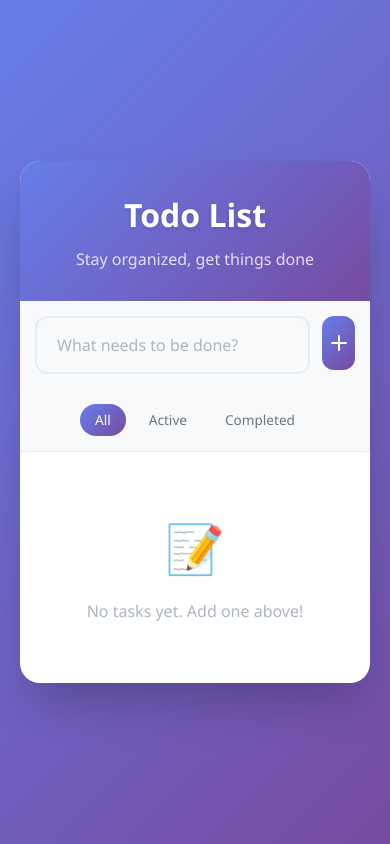
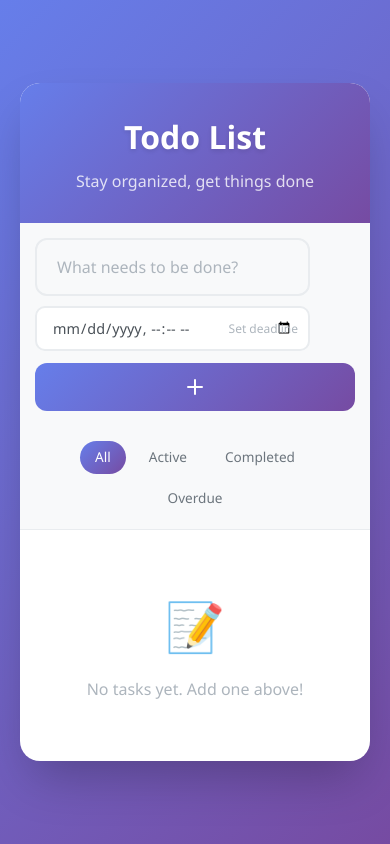
Before and after one commit to ayeshlakshan35/cicd_pipeline_PRACTICE, a React (Vite) app: page / in a window 390 px wide. Built offline with nearby package versions, Linux system fonts and the light colour scheme.

Commit message:
update todo

```diff
--- a/src/App.css
+++ b/src/App.css
@@ -50,10 +50,18 @@
   padding: 20px;
   gap: 12px;
   background: #f8f9fa;
+  align-items: flex-start;
+}
+
+.form-inputs {
+  flex: 1;
+  display: flex;
+  flex-direction: column;
+  gap: 10px;
 }
 
 .todo-input {
-  flex: 1;
+  width: 100%;
   padding: 15px 20px;
   border: 2px solid #e9ecef;
   border-radius: 12px;
@@ -71,9 +79,41 @@
   color: #adb5bd;
 }
 
+.deadline-input-wrapper {
+  position: relative;
+  display: flex;
+  align-items: center;
+}
+
+.deadline-input {
+  width: 100%;
+  padding: 10px 15px;
+  border: 2px solid #e9ecef;
+  border-radius: 10px;
+  font-size: 0.9rem;
+  color: #495057;
+  background: white;
+  transition: all 0.3s ease;
+  outline: none;
+}
+
+.deadline-input:focus {
+  border-color: #667eea;
+  box-shadow: 0 0 0 4px rgba(102, 126, 234, 0.1);
+}
+
+.deadline-label {
+  position: absolute;
+  right: 12px;
+  font-size: 0.75rem;
+  color: #adb5bd;
+  pointer-events: none;
+}
+
 .add-btn {
   width: 54px;
   height: 54px;
+  min-width: 54px;
   border: none;
   border-radius: 12px;
   background: linear-gradient(135deg, #667eea 0%, #764ba2 100%);
@@ -83,6 +123,8 @@
   align-items: center;
   justify-content: center;
   transition: all 0.3s ease;
+  align-self: flex-start;
+  margin-top: 0;
 }
 
 .add-btn:hover {
@@ -122,6 +164,15 @@
 .filter-btn.active {
   background: linear-gradient(135deg, #667eea 0%, #764ba2 100%);
   color: white;
+}
+
+.overdue-badge {
+  background: #e74c3c;
+  color: white;
+  font-size: 0.7rem;
+  padding: 2px 6px;
+  border-radius: 10px;
+  margin-left: 5px;
 }
 
 .todo-list {
@@ -168,9 +219,49 @@
   background: #f8f9fa;
 }
 
+/* Completed task - Green theme */
+.todo-item.completed {
+  background: linear-gradient(135deg, rgba(39, 174, 96, 0.08) 0%, rgba(46, 204, 113, 0.08) 100%);
+  border-left: 4px solid #27ae60;
+}
+
 .todo-item.completed .todo-text {
   text-decoration: line-through;
-  color: #adb5bd;
+  color: #27ae60;
+}
+
+.todo-item.completed .checkmark.completed {
+  background: linear-gradient(135deg, #27ae60 0%, #2ecc71 100%);
+  border-color: transparent;
+}
+
+/* Overdue task - Red theme */
+.todo-item.overdue {
+  background: linear-gradient(135deg, rgba(231, 76, 60, 0.08) 0%, rgba(192, 57, 43, 0.08) 100%);
+  border-left: 4px solid #e74c3c;
+  animation: pulse 2s infinite;
+}
+
+@keyframes pulse {
+  0%, 100% {
+    box-shadow: 0 0 0 0 rgba(231, 76, 60, 0);
+  }
+  50% {
+    box-shadow: 0 0 0 4px rgba(231, 76, 60, 0.1);
+  }
+}
+
+.todo-item.overdue .todo-text {
+  color: #c0392b;
+}
+
+.todo-item.overdue .checkmark.overdue {
+  border-color: #e74c3c;
+}
+
+/* Active task - Default theme */
+.todo-item.active {
+  border-left: 4px solid transparent;
 }
 
 .checkbox-container {
@@ -215,14 +306,67 @@
   font-weight: bold;
 }
 
+.todo-content {
+  flex: 1;
+  display: flex;
+  flex-direction: column;
+  gap: 4px;
+}
+
 .todo-text {
-  flex: 1;
   font-size: 1rem;
   color: #343a40;
   word-break: break-word;
 }
 
-.delete-btn {
+.todo-deadline {
+  display: flex;
+  align-items: center;
+  gap: 6px;
+  font-size: 0.8rem;
+  color: #6c757d;
+}
+
+.todo-deadline.completed {
+  color: #27ae60;
+}
+
+.todo-deadline.overdue {
+  color: #e74c3c;
+  font-weight: 500;
+}
+
+.todo-deadline svg {
+  flex-shrink: 0;
+}
+
+.deadline-text {
+  opacity: 0.8;
+}
+
+.time-remaining {
+  background: rgba(0, 0, 0, 0.05);
+  padding: 2px 8px;
+  border-radius: 10px;
+  font-weight: 500;
+}
+
+.todo-deadline.overdue .time-remaining {
+  background: rgba(231, 76, 60, 0.15);
+  color: #c0392b;
+}
+
+.todo-deadline.completed .time-remaining {
+  background: rgba(39, 174, 96, 0.15);
+  color: #27ae60;
+}
+
+.
+
+.overdue-text {
+  color: #e74c3c;
+  font-weight: 500;
+}delete-btn {
   background: none;
   border: none;
   color: #dee2e6;
@@ -296,6 +440,12 @@
 
   .todo-form {
     padding: 15px;
+    flex-direction: column;
+  }
+
+  .add-btn {
+    width: 100%;
+    height: 48px;
   }
 
   .filter-buttons {
@@ -306,4 +456,8 @@
     padding: 6px 15px;
     font-size: 0.85rem;
   }
+
+  .todo-deadline {
+    flex-wrap: wrap;
+  }
 }
--- a/src/App.jsx
+++ b/src/App.jsx
@@ -1,10 +1,25 @@
-import React, { useState } from 'react'
+import React, { useState, useEffect } from 'react'
 import './App.css'
 
 function App() {
   const [todos, setTodos] = useState([])
   const [inputValue, setInputValue] = useState('')
+  const [deadline, setDeadline] = useState('')
   const [filter, setFilter] = useState('all')
+  const [currentTime, setCurrentTime] = useState(new Date())
+
+  // Update current time every second to check deadlines
+  useEffect(() => {
+    const timer = setInterval(() => {
+      setCurrentTime(new Date())
+    }, 1000)
+    return () => clearInterval(timer)
+  }, [])
+
+  const isOverdue = (todo) => {
+    if (!todo.deadline || todo.completed) return false
+    return new Date(todo.deadline) < currentTime
+  }
 
   const addTodo = (e) => {
     e.preventDefault()
@@ -14,10 +29,12 @@ function App() {
         {
           id: Date.now(),
           text: inputValue.trim(),
-          completed: false
+          completed: false,
+          deadline: deadline || null
         }
       ])
       setInputValue('')
+      setDeadline('')
     }
   }
 
@@ -35,13 +52,46 @@ function App() {
     setTodos(todos.filter(todo => !todo.completed))
   }
 
+  const getTimeRemaining = (deadline) => {
+    if (!deadline) return null
+    const diff = new Date(deadline) - currentTime
+    if (diff < 0) return 'Overdue'
+
+    const days = Math.floor(diff / (1000 * 60 * 60 * 24))
+    const hours = Math.floor((diff % (1000 * 60 * 60 * 24)) / (1000 * 60 * 60))
+    const minutes = Math.floor((diff % (1000 * 60 * 60)) / (1000 * 60))
+
+    if (days > 0) return `${days}d ${hours}h left`
+    if (hours > 0) return `${hours}h ${minutes}m left`
+    return `${minutes}m left`
+  }
+
+  const formatDeadline = (deadline) => {
+    if (!deadline) return ''
+    const date = new Date(deadline)
+    return date.toLocaleString('en-US', {
+      month: 'short',
+      day: 'numeric',
+      hour: '2-digit',
+      minute: '2-digit'
+    })
+  }
+
   const filteredTodos = todos.filter(todo => {
     if (filter === 'active') return !todo.completed
     if (filter === 'completed') return todo.completed
+    if (filter === 'overdue') return isOverdue(todo)
     return true
   })
 
   const remainingCount = todos.filter(todo => !todo.completed).length
+  const overdueCount = todos.filter(todo => isOverdue(todo)).length
+
+  const getTodoStatus = (todo) => {
+    if (todo.completed) return 'completed'
+    if (isOverdue(todo)) return 'overdue'
+    return 'active'
+  }
 
   return (
     <div className="app-container">
@@ -52,6 +102,7 @@ function App() {
         </header>
 
         <form onSubmit={addTodo} className="todo-form">
+          <div className="form-inputs">
             <input
               type="text"
               value={inputValue}
@@ -59,6 +110,16 @@ function App() {
               placeholder="What needs to be done?"
               className="todo-input"
             />
+            <div className="deadline-input-wrapper">
+              <input
+                type="datetime-local"
+                value={deadline}
+                onChange={(e) => setDeadline(e.target.value)}
+                className="deadline-input"
+              />
+              <span className="deadline-label">Set deadline</span>
+            </div>
+          </div>
           <button type="submit" className="add-btn">
             <svg xmlns="http://www.w3.org/2000/svg" width="24" height="24" viewBox="0 0 24 24" fill="none" stroke="currentColor" strokeWidth="2" strokeLinecap="round" strokeLinejoin="round">
               <line x1="12" y1="5" x2="12" y2="19"></line>
@@ -86,6 +147,12 @@ function App() {
           >
             Completed
           </button>
+          <button
+            className={`filter-btn ${filter === 'overdue' ? 'active' : ''}`}
+            onClick={() => setFilter('overdue')}
+          >
+            Overdue {overdueCount > 0 && <span className="overdue-badge">{overdueCount}</span>}
+          </button>
         </div>
 
         <ul className="todo-list">
@@ -96,16 +163,28 @@ function App() {
             </li>
           ) : (
             filteredTodos.map(todo => (
-              <li key={todo.id} className={`todo-item ${todo.completed ? 'completed' : ''}`}>
+              <li key={todo.id} className={`todo-item ${getTodoStatus(todo)}`}>
                 <label className="checkbox-container">
                   <input
                     type="checkbox"
                     checked={todo.completed}
                     onChange={() => toggleTodo(todo.id)}
                   />
-                  <span className="checkmark"></span>
+                  <span className={`checkmark ${getTodoStatus(todo)}`}></span>
                 </label>
+                <div className="todo-content">
                   <span className="todo-text">{todo.text}</span>
+                  {todo.deadline && (
+                    <div className={`todo-deadline ${getTodoStatus(todo)}`}>
+                      <svg xmlns="http://www.w3.org/2000/svg" width="14" height="14" viewBox="0 0 24 24" fill="none" stroke="currentColor" strokeWidth="2" strokeLinecap="round" strokeLinejoin="round">
+                        <circle cx="12" cy="12" r="10"></circle>
+                        <polyline points="12 6 12 12 16 14"></polyline>
+                      </svg>
+                      <span className="deadline-text">{formatDeadline(todo.deadline)}</span>
+                      <span className="time-remaining">{getTimeRemaining(todo.deadline)}</span>
+                    </div>
+                  )}
+                </div>
                 <button
                   onClick={() => deleteTodo(todo.id)}
                   className="delete-btn"
@@ -125,6 +204,7 @@ function App() {
           <footer className="todo-footer">
             <span className="todo-count">
               {remainingCount} {remainingCount === 1 ? 'task' : 'tasks'} remaining
+              {overdueCount > 0 && <span className="overdue-text"> • {overdueCount} overdue</span>}
             </span>
             <button onClick={clearCompleted} className="clear-btn">
               Clear completed
```
Lines whose indentation alone changed are shown as unchanged.
